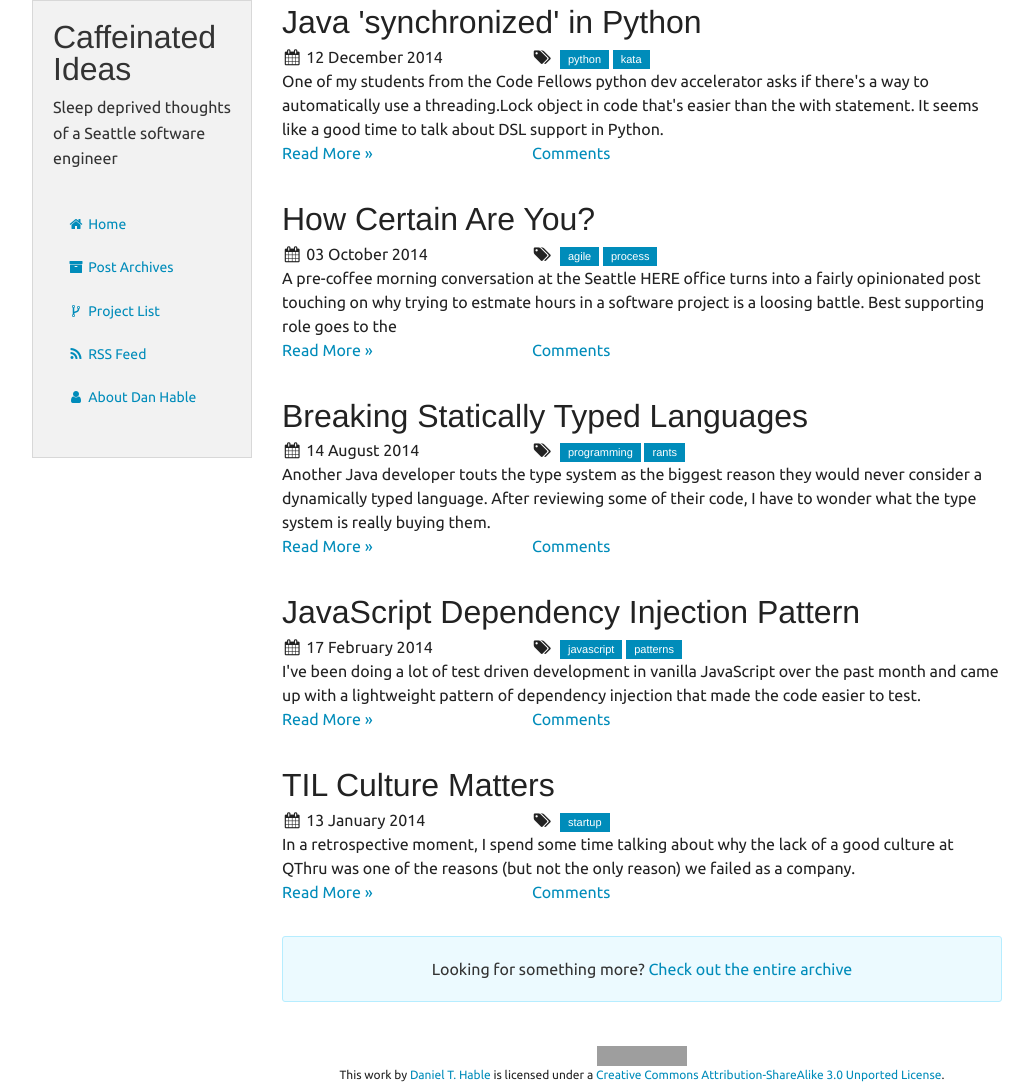
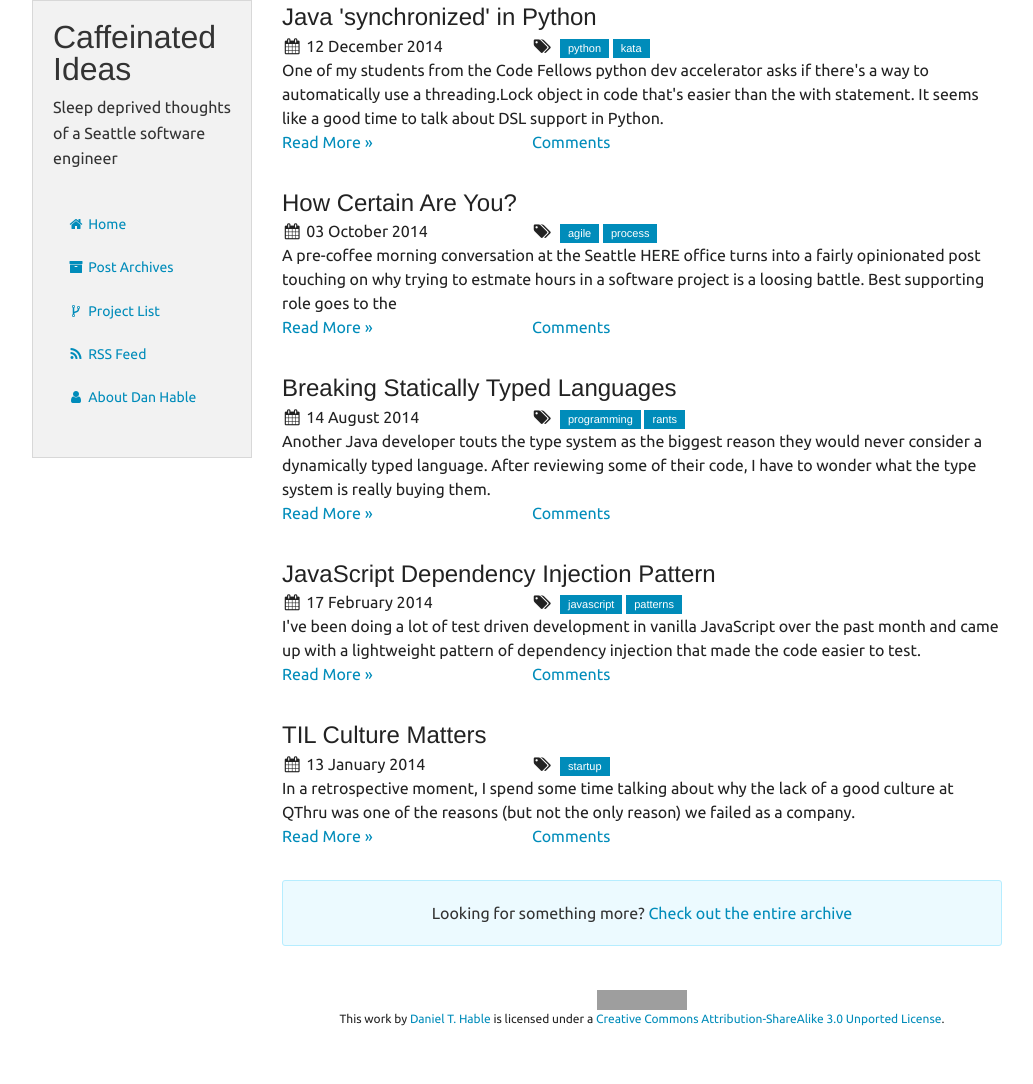
Before and after one commit to dhable/caffeinatedideas.com, a Jekyll site: the page built from index.html, in a window 1280 px wide. Shown: the whole page, without its empty margins (123-1156 px from the left). Built offline with Jekyll 4.4.1, drawn with Linux system fonts in a browser that asks for light colours; nearby versions of some CDN libraries; comment, search, counter and statistics services are not loaded; after the commit the page ends 1028 px from its top, so only the background shows below that; grey boxes are pictures that could not be loaded.

```diff
--- a/index.html
+++ b/index.html
@@ -5,7 +5,7 @@ layout: default
 {% for post in site.posts %}
     {% if forloop.index0 < 5 %}
         <section>
-            <a href="{{ post.url }}"><h1>{{ post.title }}</h1></a>
+            <a href="{{ post.url }}"><h2>{{ post.title }}</h2></a>
             <div class="row">
                 <div class="medium-4 columns">
                     <i class="fa fa-fw fa-calendar"></i>&nbsp;{{ post.date | date_to_long_string }}
```
